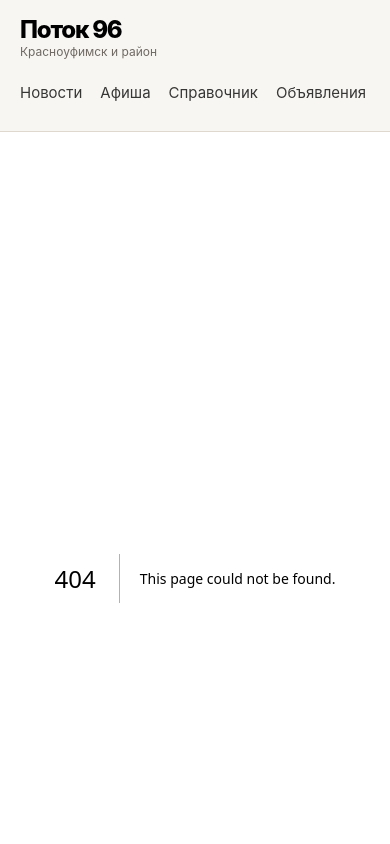
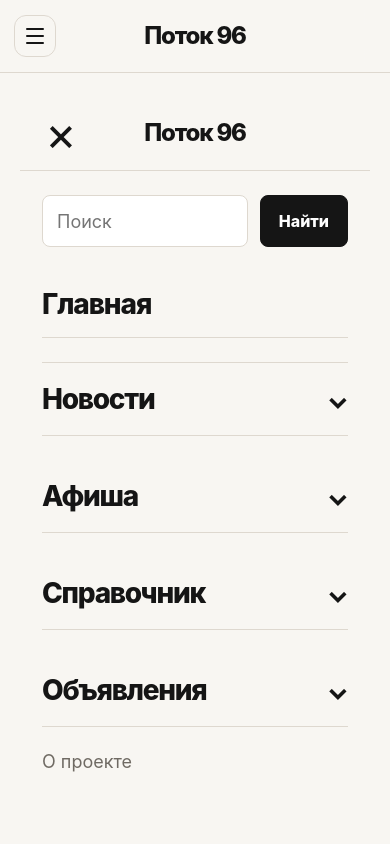
Before and after one commit to sapphire09z/potok96, a Next.js app: page /menu in a window 390 px wide. Before the commit this address had no page. Shown: the top 844 px of the page. Built offline with nearby package versions, Linux system fonts and the light colour scheme.

Commit message:
style: add mobile menu page

```diff
--- a/src/app/globals.css
+++ b/src/app/globals.css
@@ -123,21 +123,44 @@ a {
 .site-footer strong {
   color: var(--text);
 }
+.mobile-menu-slot,
+.mobile-header-spacer {
+  display: none;
+}
 
-@media (max-width: 700px) {
+@media (max-width: 900px) {
   .site-header-inner {
-    align-items: flex-start;
-    flex-direction: column;
-    gap: 14px;
+    min-height: 72px;
+    padding: 12px 14px;
+    display: grid;
+    grid-template-columns: 44px minmax(0, 1fr) 44px;
+    align-items: center;
+    gap: 10px;
+  }
+
+  .mobile-menu-slot,
+  .mobile-header-spacer {
+    display: block;
+  }
+
+  .site-logo {
+    justify-items: center;
+    text-align: center;
+  }
+
+  .site-logo-title {
+    font-size: 24px;
+  }
+
+  .site-logo-subtitle {
+    display: none;
   }
 
   .site-nav {
-    width: 100%;
-    overflow-x: auto;
-    padding-bottom: 2px;
+    display: none;
   }
 
   .site-main {
-    padding-top: 24px;
+    padding: 22px 20px 56px;
   }
 }
--- /dev/null
+++ b/src/app/menu/menu.module.css
@@ -0,0 +1,133 @@
+.page {
+    min-height: 100vh;
+    background: var(--bg);
+    color: var(--text);
+}
+
+.top {
+    height: 76px;
+    display: grid;
+    grid-template-columns: 48px minmax(0, 1fr) 48px;
+    align-items: center;
+    padding: 0 18px;
+    border-bottom: 1px solid var(--border);
+}
+
+.close {
+    width: 46px;
+    height: 46px;
+    display: grid;
+    place-items: center;
+    color: inherit;
+    text-decoration: none;
+    font-size: 48px;
+    line-height: 1;
+}
+
+.logo {
+    justify-self: center;
+    color: inherit;
+    text-decoration: none;
+    font-size: 24px;
+    font-weight: 850;
+    letter-spacing: -0.05em;
+}
+
+.content {
+    display: grid;
+    gap: 24px;
+    padding: 24px 22px 44px;
+}
+
+.search {
+    display: grid;
+    grid-template-columns: minmax(0, 1fr) auto;
+    gap: 12px;
+}
+
+.search input {
+    width: 100%;
+    min-height: 52px;
+    padding: 0 14px;
+    background: var(--paper);
+    border: 1px solid var(--border);
+    border-radius: 8px;
+    color: var(--text);
+    font: inherit;
+    font-size: 18px;
+}
+
+.search button {
+    min-height: 52px;
+    padding: 0 18px;
+    background: #151515;
+    border: 1px solid #151515;
+    border-radius: 8px;
+    color: #ffffff;
+    font: inherit;
+    font-weight: 800;
+    cursor: pointer;
+}
+
+.home {
+    padding: 16px 0;
+    color: inherit;
+    text-decoration: none;
+    font-size: 28px;
+    font-weight: 850;
+    letter-spacing: -0.04em;
+    border-bottom: 1px solid var(--border);
+}
+
+.section {
+    border-bottom: 1px solid var(--border);
+}
+
+.section:first-of-type {
+    border-top: 1px solid var(--border);
+}
+
+.section summary {
+    min-height: 72px;
+    display: flex;
+    align-items: center;
+    justify-content: space-between;
+    list-style: none;
+    cursor: pointer;
+    font-size: 28px;
+    font-weight: 850;
+    letter-spacing: -0.045em;
+}
+
+.section summary::-webkit-details-marker {
+    display: none;
+}
+
+.section summary::after {
+    content: "⌄";
+    font-size: 28px;
+}
+
+.section[open] summary::after {
+    content: "⌃";
+}
+
+.links {
+    display: grid;
+    grid-template-columns: repeat(2, minmax(0, 1fr));
+    gap: 18px 28px;
+    padding: 0 0 26px;
+}
+
+.links a {
+    color: inherit;
+    text-decoration: none;
+    font-size: 21px;
+    line-height: 1.25;
+}
+
+.about {
+    color: var(--muted);
+    text-decoration: none;
+    font-size: 18px;
+}
--- /dev/null
+++ b/src/app/menu/page.js
@@ -0,0 +1,79 @@
+import Link from "next/link";
+
+import styles from "./menu.module.css";
+
+export const metadata = {
+    title: "Меню — Поток 96",
+    description: "Разделы городского портала Поток 96",
+};
+
+export default function MenuPage() {
+    return (
+        <main className={styles.page}>
+            <header className={styles.top}>
+                <Link href="/" className={styles.close} aria-label="Закрыть меню">
+                    ×
+                </Link>
+
+                <Link href="/" className={styles.logo}>
+                    Поток 96
+                </Link>
+
+                <div aria-hidden="true" />
+            </header>
+
+            <section className={styles.content}>
+                <form className={styles.search} action="/search" method="get">
+                    <input type="search" name="q" placeholder="Поиск" />
+                    <button type="submit">Найти</button>
+                </form>
+
+                <Link href="/" className={styles.home}>
+                    Главная
+                </Link>
+
+                <details className={styles.section}>
+                    <summary>Новости</summary>
+                    <div className={styles.links}>
+                        <Link href="/news">Все новости</Link>
+                        <Link href="/news/category/город">Город</Link>
+                        <Link href="/news/category/люди">Люди</Link>
+                        <Link href="/news/category/организации">Организации</Link>
+                    </div>
+                </details>
+
+                <details className={styles.section}>
+                    <summary>Афиша</summary>
+                    <div className={styles.links}>
+                        <Link href="/events">Все события</Link>
+                        <Link href="/events">Ближайшие</Link>
+                    </div>
+                </details>
+
+                <details className={styles.section}>
+                    <summary>Справочник</summary>
+                    <div className={styles.links}>
+                        <Link href="/orgs">Все организации</Link>
+                        <Link href="/orgs">Учреждения</Link>
+                        <Link href="/orgs">Услуги</Link>
+                        <Link href="/orgs">Спорт и культура</Link>
+                    </div>
+                </details>
+
+                <details className={styles.section}>
+                    <summary>Объявления</summary>
+                    <div className={styles.links}>
+                        <Link href="/ads">Все объявления</Link>
+                        <Link href="/ads">Продажа</Link>
+                        <Link href="/ads">Услуги</Link>
+                        <Link href="/ads">Вакансии</Link>
+                    </div>
+                </details>
+
+                <Link href="/about" className={styles.about}>
+                    О проекте
+                </Link>
+            </section>
+        </main>
+    );
+}
--- a/src/components/Header.jsx
+++ b/src/components/Header.jsx
@@ -1,9 +1,14 @@
 import Link from "next/link";
+import MobileMenu from "@/components/MobileMenu";
 
 export default function Header() {
     return (
         <header className="site-header">
             <div className="site-header-inner">
+                <div className="mobile-menu-slot">
+                    <MobileMenu />
+                </div>
+
                 <Link href="/" className="site-logo">
                     <span className="site-logo-title">Поток 96</span>
                     <span className="site-logo-subtitle">Красноуфимск и район</span>
@@ -16,6 +21,8 @@ export default function Header() {
                     <Link href="/ads">Объявления</Link>
                     <Link href="/about">О проекте</Link>
                 </nav>
+
+                <div className="mobile-header-spacer" aria-hidden="true" />
             </div>
         </header>
     );
--- /dev/null
+++ b/src/components/MobileMenu.jsx
@@ -0,0 +1,13 @@
+import Link from "next/link";
+
+import styles from "./MobileMenu.module.css";
+
+export default function MobileMenu() {
+    return (
+        <Link href="/menu" className={styles.button} aria-label="Открыть меню">
+            <span />
+            <span />
+            <span />
+        </Link>
+    );
+}
--- /dev/null
+++ b/src/components/MobileMenu.module.css
@@ -0,0 +1,19 @@
+.button {
+    width: 42px;
+    height: 42px;
+    display: grid;
+    place-content: center;
+    gap: 5px;
+    background: transparent;
+    border: 1px solid var(--border);
+    border-radius: 12px;
+    cursor: pointer;
+    text-decoration: none;
+}
+
+.button span {
+    width: 18px;
+    height: 2px;
+    background: var(--text);
+    border-radius: 999px;
+}
```
Also changed, not shown: src/components/Header.module.css (added).
